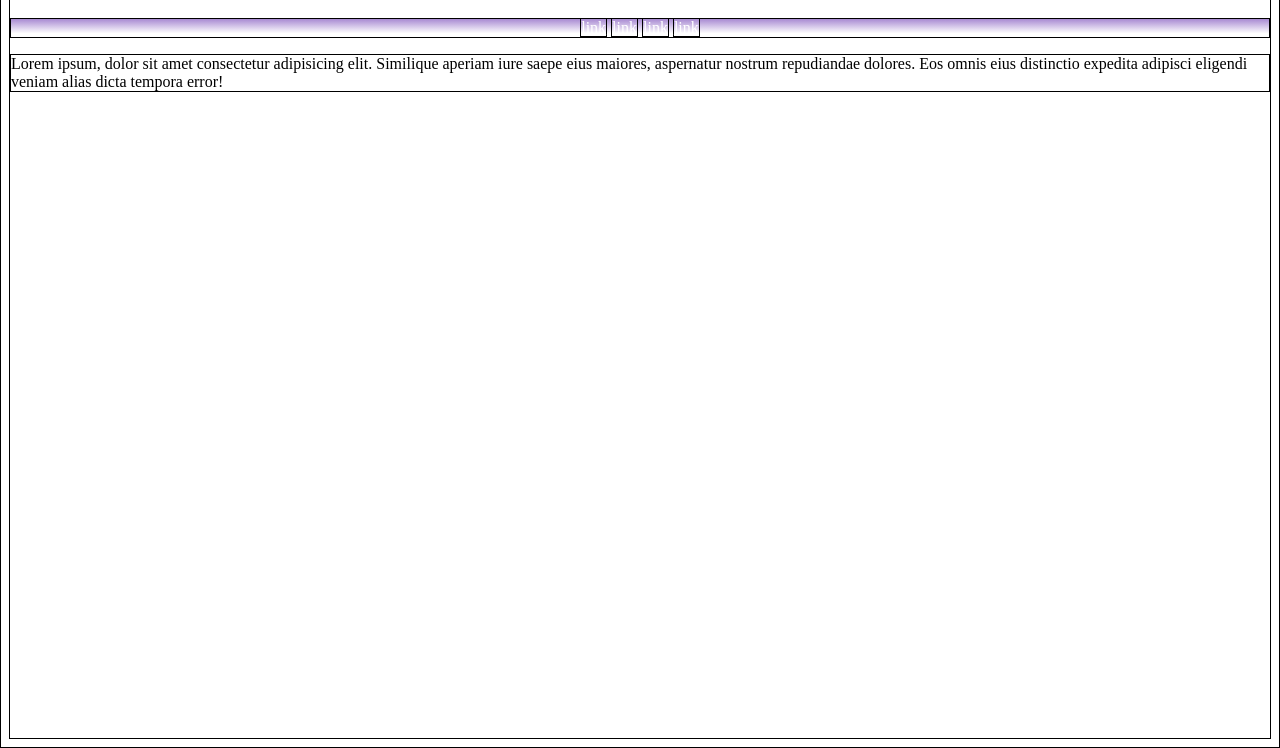
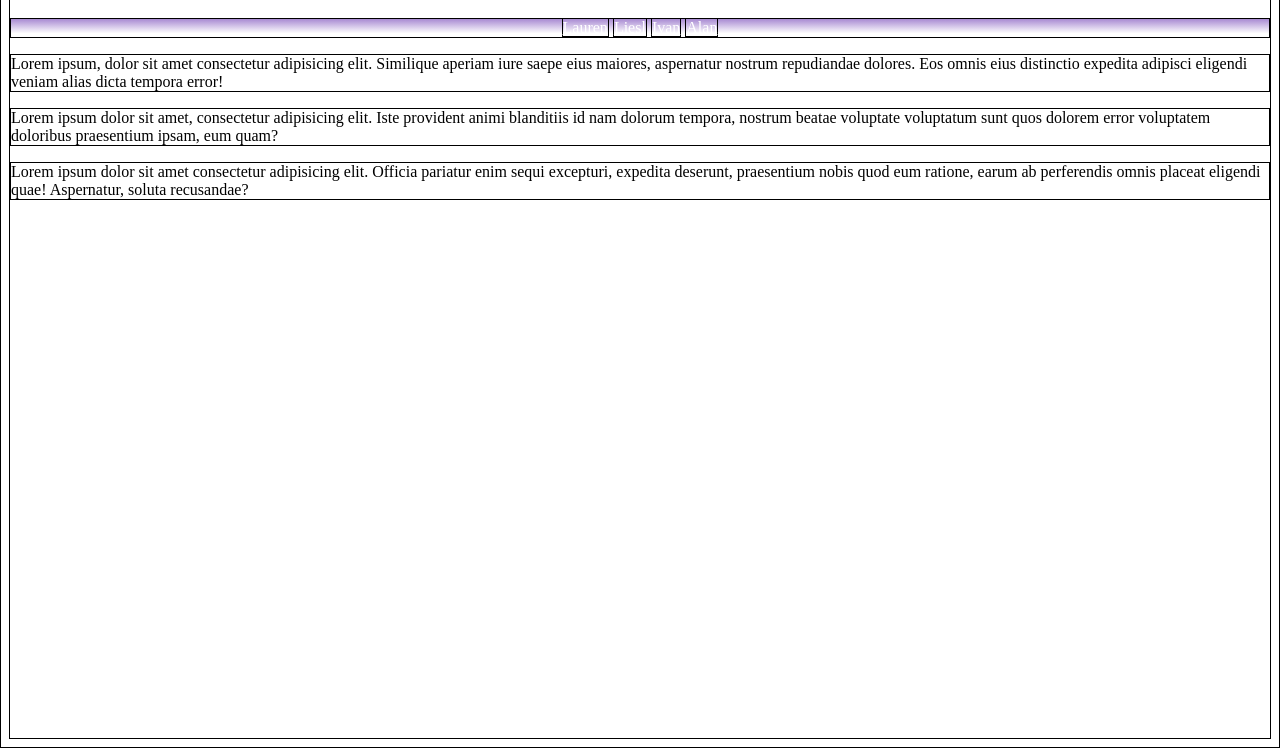
Before and after one commit to AlMonkman/FirstWebsite, a plain HTML site: page Index.html in a window 1280 px wide. Shown: the part 52-800 px from the top of the page. Drawn offline with Linux system fonts and the light colour scheme.

Commit message:
adding names and lorem

```diff
--- a/Index.html
+++ b/Index.html
@@ -29,12 +29,14 @@ a{
 
 </head>
 <nav>
-    <a href="">link</a>  <a href="">link</a>  <a href="">link</a>  <a href="">link</a>
+    <a href="">Lauren</a>  <a href="">Liesl</a>  <a href="">Ivan</a>  <a href="">Alan</a>
 </nav>
 <body>
     <p>Lorem ipsum, dolor sit amet consectetur adipisicing elit. Similique aperiam iure saepe eius maiores, aspernatur nostrum repudiandae dolores. Eos omnis eius distinctio expedita adipisci eligendi veniam alias dicta tempora error!
 
     </p>
+    <p>Lorem ipsum dolor sit amet, consectetur adipisicing elit. Iste provident animi blanditiis id nam dolorum tempora, nostrum beatae voluptate voluptatum sunt quos dolorem error voluptatem doloribus praesentium ipsam, eum quam?</p>
+<p>Lorem ipsum dolor sit amet consectetur adipisicing elit. Officia pariatur enim sequi excepturi, expedita deserunt, praesentium nobis quod eum ratione, earum ab perferendis omnis placeat eligendi quae! Aspernatur, soluta recusandae?</p>
 
 </body>
 
```
